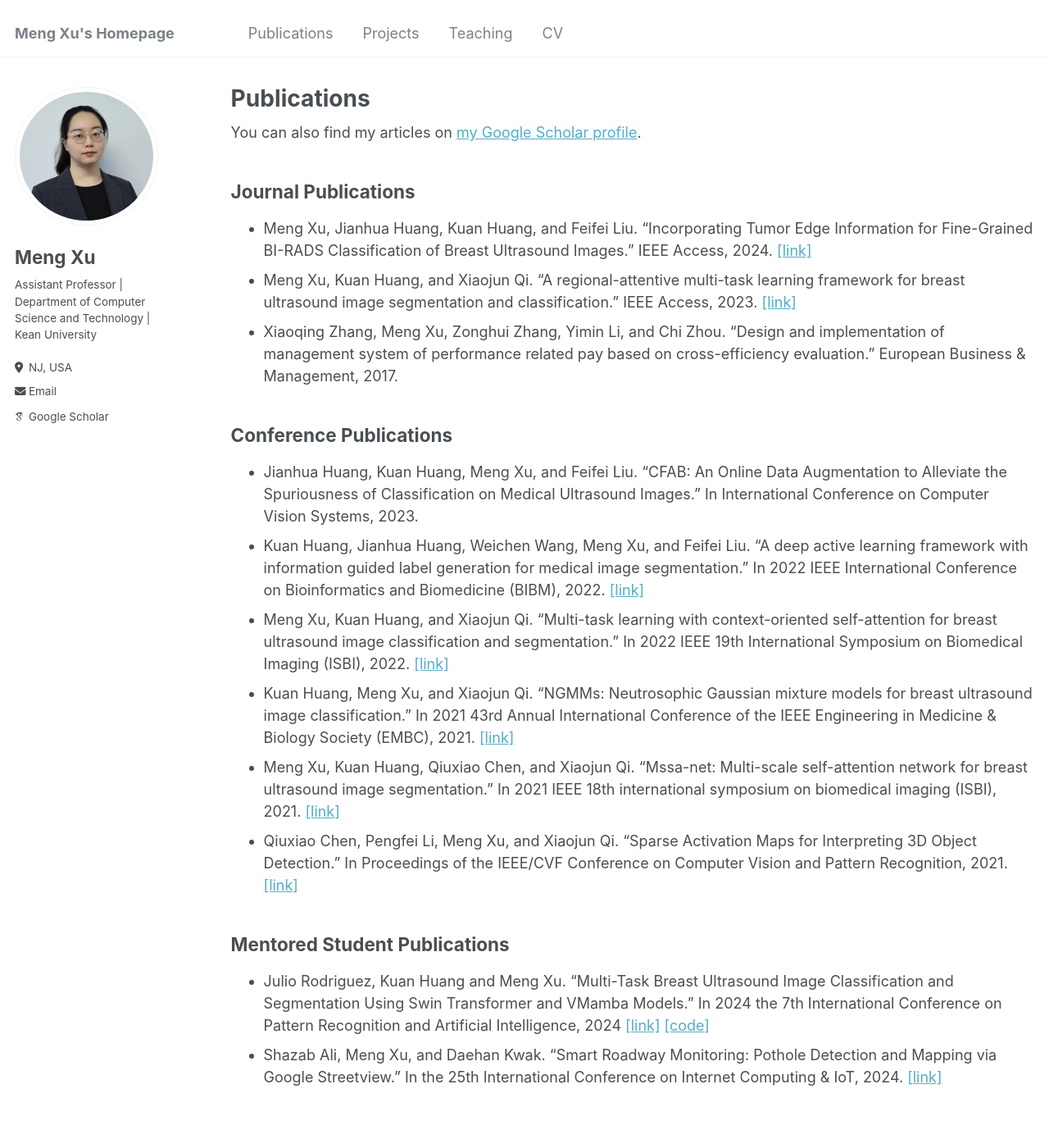
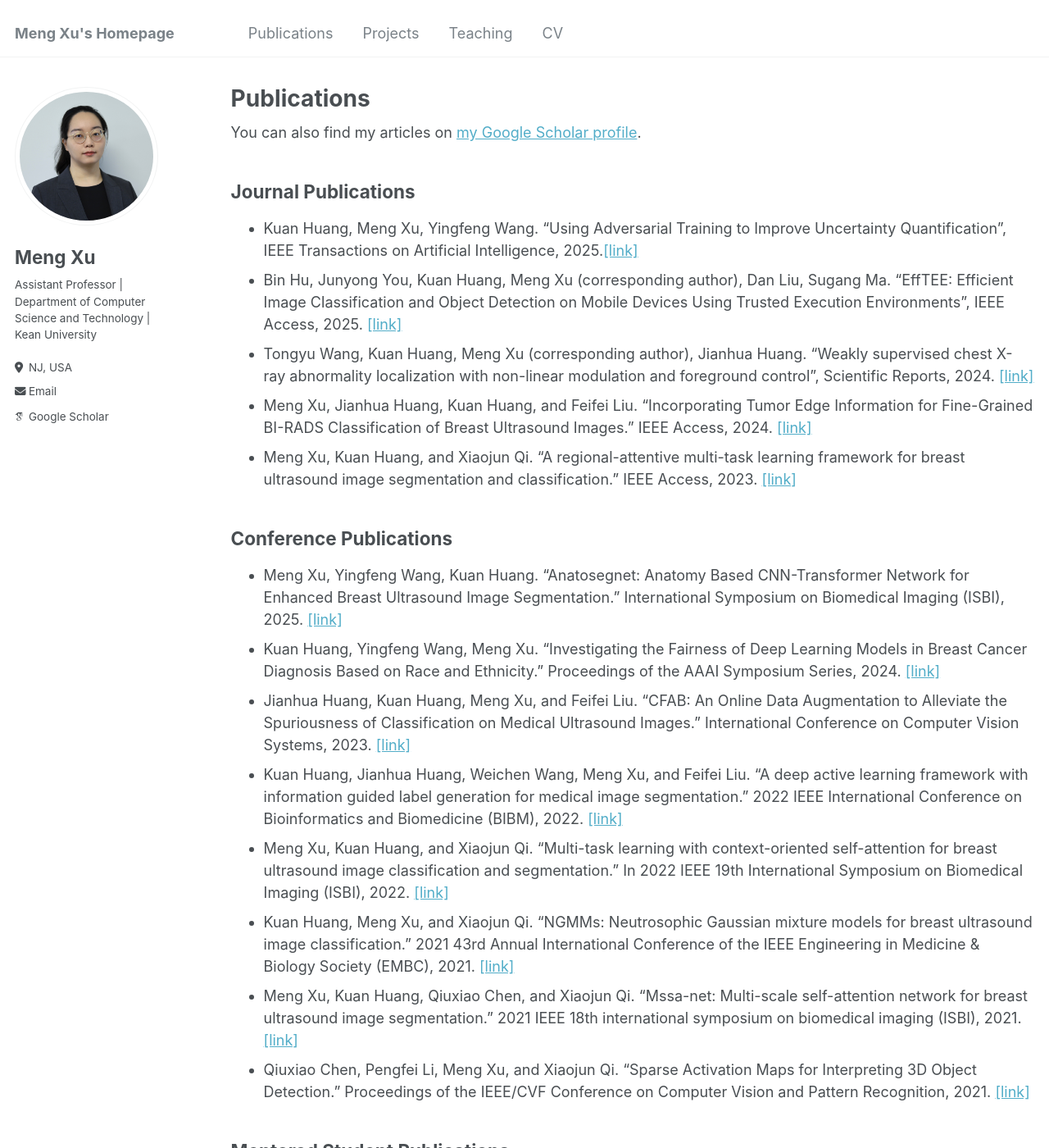
Before and after one commit to MengXu0201/mengxu0201.github.io, a Jekyll site: the page built from _pages/publications.md, in a window 1280 px wide and 1400 px high. Shown: the whole window at 82% size. Built offline with Jekyll 4.4.1, drawn with Linux system fonts in a browser that asks for light colours; some web fonts are replaced; some of the changed text lies outside the part shown.

Commit message:
updated all contents

```diff
--- a/_pages/publications.md
+++ b/_pages/publications.md
@@ -12,20 +12,27 @@ author_profile: true
 {% include base_path %}
 
 ## Journal Publications
+* Kuan Huang, Meng Xu, Yingfeng Wang. "Using Adversarial Training to Improve Uncertainty Quantification", IEEE Transactions on Artificial Intelligence, 2025.[\[link\]](https://ieeexplore.ieee.org/abstract/document/11029515)
+* Bin Hu, Junyong You, Kuan Huang, Meng Xu (corresponding author), Dan Liu, Sugang Ma. "EffTEE: Efficient Image Classification and Object Detection on Mobile Devices Using Trusted Execution Environments", IEEE Access, 2025. [\[link\]](https://ieeexplore.ieee.org/abstract/document/10870347)
+* Tongyu Wang, Kuan Huang, Meng Xu (corresponding author), Jianhua Huang. "Weakly supervised chest X-ray abnormality localization with non-linear modulation and foreground control", Scientific Reports, 2024. [\[link\]](https://www.nature.com/articles/s41598-024-79701-8)
 * Meng Xu, Jianhua Huang, Kuan Huang, and Feifei Liu. "Incorporating Tumor Edge Information for Fine-Grained BI-RADS Classification of Breast Ultrasound Images." IEEE Access, 2024. [\[link\]](https://ieeexplore.ieee.org/abstract/document/10462132)
 * Meng Xu, Kuan Huang, and Xiaojun Qi. "A regional-attentive multi-task learning framework for breast ultrasound image segmentation and classification." IEEE Access, 2023. [\[link\]](https://ieeexplore.ieee.org/abstract/document/10016712)
-* Xiaoqing Zhang, Meng Xu, Zonghui Zhang, Yimin Li, and Chi Zhou. "Design and implementation of management system of performance related pay based on cross-efficiency evaluation." European Business & Management, 2017.
 
 
 ## Conference Publications
-* Jianhua Huang, Kuan Huang, Meng Xu, and Feifei Liu. "CFAB: An Online Data Augmentation to Alleviate the Spuriousness of Classification on Medical Ultrasound Images." In International Conference on Computer Vision Systems, 2023.
-* Kuan Huang, Jianhua Huang, Weichen Wang, Meng Xu, and Feifei Liu. "A deep active learning framework with information guided label generation for medical image segmentation." In 2022 IEEE International Conference on Bioinformatics and Biomedicine (BIBM), 2022. [\[link\]](https://ieeexplore.ieee.org/abstract/document/9995046)
+* Meng Xu, Yingfeng Wang, Kuan Huang. "Anatosegnet: Anatomy Based CNN-Transformer Network for Enhanced Breast Ultrasound Image Segmentation." International Symposium on Biomedical Imaging (ISBI), 2025. [\[link\]](https://ieeexplore.ieee.org/abstract/document/10980919)
+* Kuan Huang, Yingfeng Wang, Meng Xu. "Investigating the Fairness of Deep Learning Models in Breast Cancer Diagnosis Based on Race and Ethnicity." Proceedings of the AAAI Symposium Series, 2024. [\[link\]](https://ojs.aaai.org/index.php/AAAI-SS/article/view/31806)
+* Jianhua Huang, Kuan Huang, Meng Xu, and Feifei Liu. "CFAB: An Online Data Augmentation to Alleviate the Spuriousness of Classification on Medical Ultrasound Images." International Conference on Computer Vision Systems, 2023. [\[link\]](https://link.springer.com/chapter/10.1007/978-3-031-44137-0_8)
+* Kuan Huang, Jianhua Huang, Weichen Wang, Meng Xu, and Feifei Liu. "A deep active learning framework with information guided label generation for medical image segmentation."  2022 IEEE International Conference on Bioinformatics and Biomedicine (BIBM), 2022. [\[link\]](https://ieeexplore.ieee.org/abstract/document/9995046)
 * Meng Xu, Kuan Huang, and Xiaojun Qi. "Multi-task learning with context-oriented self-attention for breast ultrasound image classification and segmentation." In 2022 IEEE 19th International Symposium on Biomedical Imaging (ISBI), 2022. [\[link\]](https://ieeexplore.ieee.org/abstract/document/9761685)
-* Kuan Huang, Meng Xu, and Xiaojun Qi. "NGMMs: Neutrosophic Gaussian mixture models for breast ultrasound image classification." In 2021 43rd Annual International Conference of the IEEE Engineering in Medicine & Biology Society (EMBC), 2021. [\[link\]](https://ieeexplore.ieee.org/abstract/document/9630448)
-* Meng Xu, Kuan Huang, Qiuxiao Chen, and Xiaojun Qi. "Mssa-net: Multi-scale self-attention network for breast ultrasound image segmentation." In 2021 IEEE 18th international symposium on biomedical imaging (ISBI), 2021. [\[link\]](https://ieeexplore.ieee.org/abstract/document/9433899)
-* Qiuxiao Chen, Pengfei Li, Meng Xu, and Xiaojun Qi. "Sparse Activation Maps for Interpreting 3D Object Detection." In Proceedings of the IEEE/CVF Conference on Computer Vision and Pattern Recognition, 2021. [\[link\]](https://openaccess.thecvf.com/content/CVPR2021W/SAIAD/html/Chen_Sparse_Activation_Maps_for_Interpreting_3D_Object_Detection_CVPRW_2021_paper.html)
+* Kuan Huang, Meng Xu, and Xiaojun Qi. "NGMMs: Neutrosophic Gaussian mixture models for breast ultrasound image classification." 2021 43rd Annual International Conference of the IEEE Engineering in Medicine & Biology Society (EMBC), 2021. [\[link\]](https://ieeexplore.ieee.org/abstract/document/9630448)
+* Meng Xu, Kuan Huang, Qiuxiao Chen, and Xiaojun Qi. "Mssa-net: Multi-scale self-attention network for breast ultrasound image segmentation." 2021 IEEE 18th international symposium on biomedical imaging (ISBI), 2021. [\[link\]](https://ieeexplore.ieee.org/abstract/document/9433899)
+* Qiuxiao Chen, Pengfei Li, Meng Xu, and Xiaojun Qi. "Sparse Activation Maps for Interpreting 3D Object Detection." Proceedings of the IEEE/CVF Conference on Computer Vision and Pattern Recognition, 2021. [\[link\]](https://openaccess.thecvf.com/content/CVPR2021W/SAIAD/html/Chen_Sparse_Activation_Maps_for_Interpreting_3D_Object_Detection_CVPRW_2021_paper.html)
 
 
 ## Mentored Student Publications
-* Julio Rodriguez, Kuan Huang and Meng Xu. "Multi-Task Breast Ultrasound Image Classification and Segmentation Using Swin Transformer and VMamba Models." In 2024 the 7th International Conference on Pattern Recognition and Artificial Intelligence, 2024 [\[link\]]() [\[code\]]()
-* Shazab Ali, Meng Xu, and Daehan Kwak. "Smart Roadway Monitoring: Pothole Detection and Mapping via Google Streetview." In the 25th International Conference on Internet Computing & IoT, 2024. [\[link\]]()
+* Maryam Ahmed, Joanna Loja, Kuan Huang, Meng Xu. "Benchmarking the Robustness of Segmentation Methods Against Adversarial Attacks in Breast Ultrasound Segmentation." International Conference on Computational Science and Computational Intelligence, 2024. [\[link\]](https://link.springer.com/chapter/10.1007/978-3-031-94962-3_17)
+* Armando Mendez, Meng Xu, Kuan Huang. "Multimodal Breast Ultrasound Segmentation: Combining Visual and Clinical Data." International Conference on Computational Science and Computational Intelligence, 2024. [\[link\]](https://link.springer.com/chapter/10.1007/978-3-031-94962-3_16)
+* Cesar Marte, Meng Xu, Kuan Huang. "Text-Guided Weakly Supervised Segmentation for COVID-19 Detection in X-ray Images." International Conference on Computational Science and Computational Intelligence, 2024. [\[link\]](https://link.springer.com/chapter/10.1007/978-3-031-94962-3_18)
+* Julio Rodriguez, Kuan Huang and Meng Xu. "Multi-Task Breast Ultrasound Image Classification and Segmentation Using Swin Transformer and VMamba Models." 2024 the 7th International Conference on Pattern Recognition and Artificial Intelligence, 2024 [\[link\]](https://ieeexplore.ieee.org/abstract/document/10827729) [\[code\]](https://github.com/kuanhuang0624/buscseg)
+* Shazab Ali, Meng Xu, and Daehan Kwak. "Smart Roadway Monitoring: Pothole Detection and Mapping via Google Streetview." The 25th International Conference on Internet Computing & IoT, 2024. [\[link\]](https://link.springer.com/chapter/10.1007/978-3-031-85923-6_12)
```
Also changed, not shown: _pages/about.md (+3 -1 lines), _pages/cv.md (+11 -1 lines), _pages/teaching.md (+8 -1 lines), _projects/project-1.md (+3 -1 lines), 3 other files.
